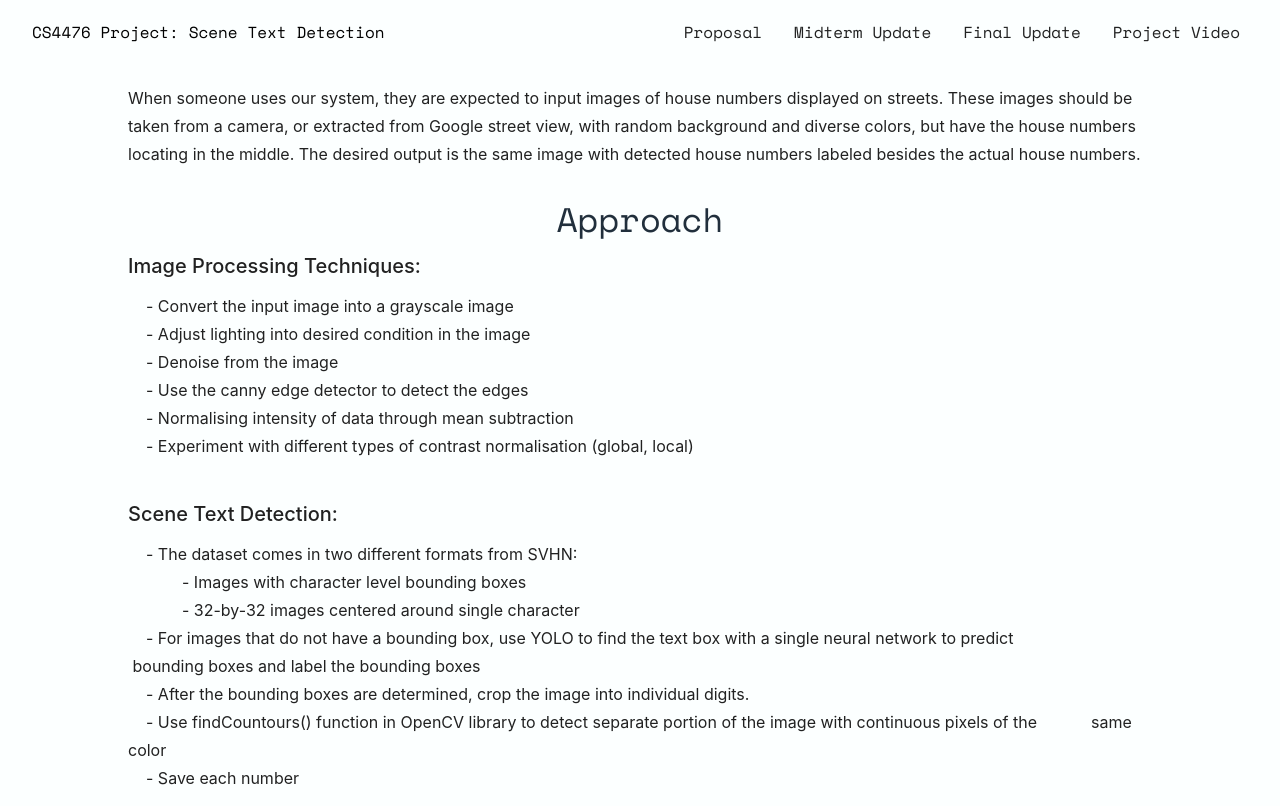
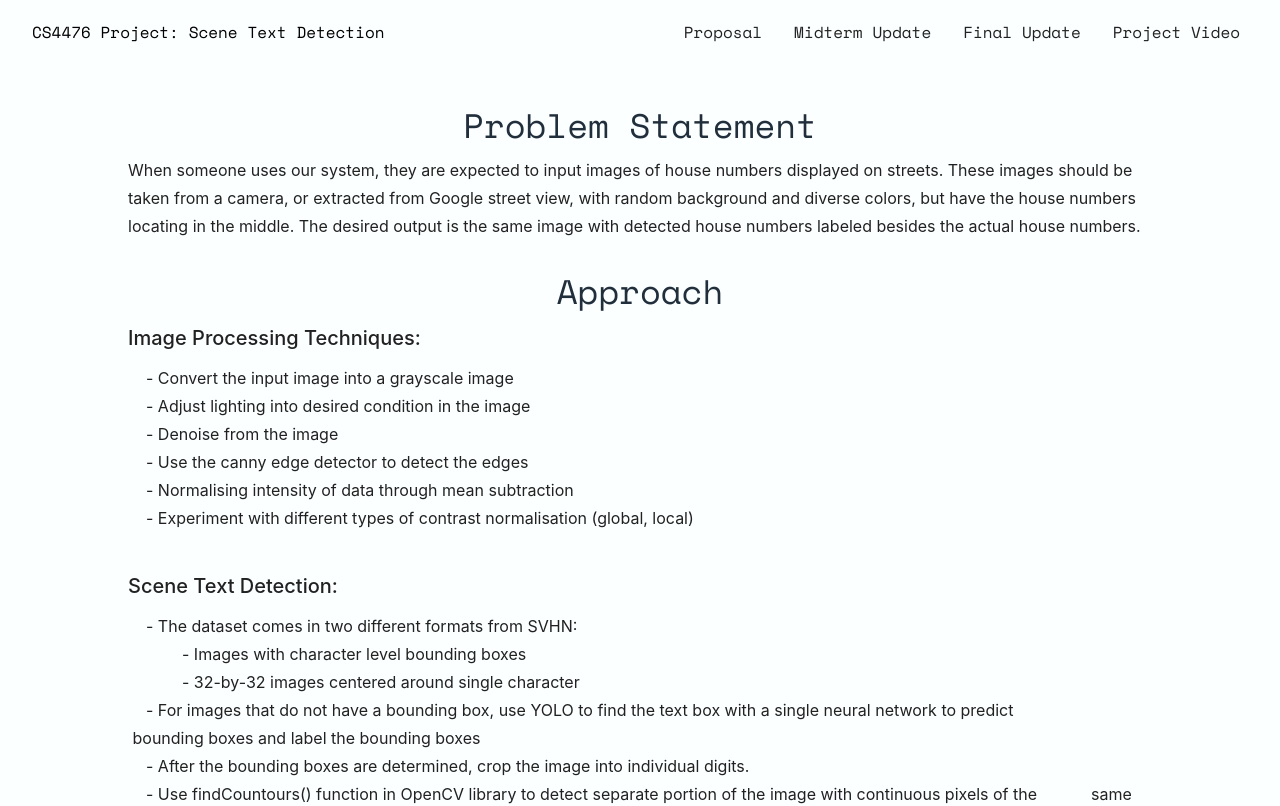
Before and after one commit to bruceliqin/CS4476-Project-Website, a React (Create React App) app: page /#/proposal in a window 1280 px wide. Shown: the top 806 px of the page. Built offline with nearby package versions, Linux system fonts and the light colour scheme.

Commit message:
proposal done

```diff
--- a/src/pages/Proposal/Proposal.js
+++ b/src/pages/Proposal/Proposal.js
@@ -47,6 +47,9 @@ const Proposal = ({ tagChange }) => {
         <div className={classes.wrapper}>
             <Header></Header>
             <Box className={classes.boxFormat}>
+            <Typography align='center' variant='h4' className={classes.lateTitleFormat}>
+                Problem Statement
+            </Typography>
             <Typography align='left' variant='subtitle1' className={classes.titleParagraphFormat}>
             When someone uses our system, they are expected to input images of house numbers displayed on streets. These images should be taken from a camera, or extracted from Google street view, with random background and diverse colors, but have the house numbers locating in the middle. The desired output is the same image with detected house numbers labeled besides the actual house numbers. <br></br>
             </Typography>
```
Also changed, not shown: 4 other files (tests, documents, lock files or other folders).
